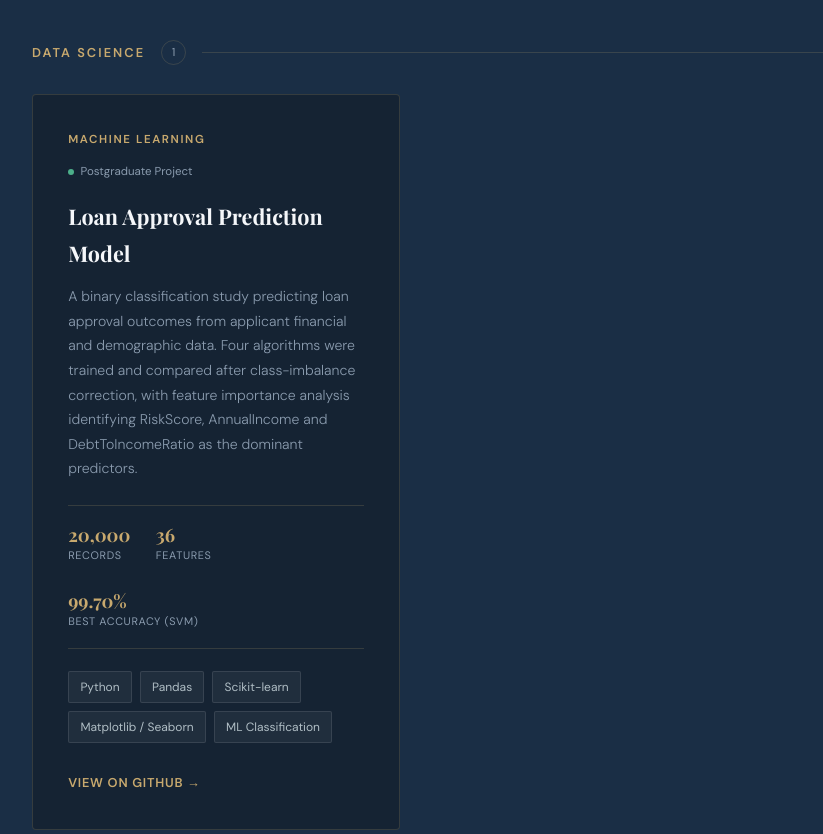
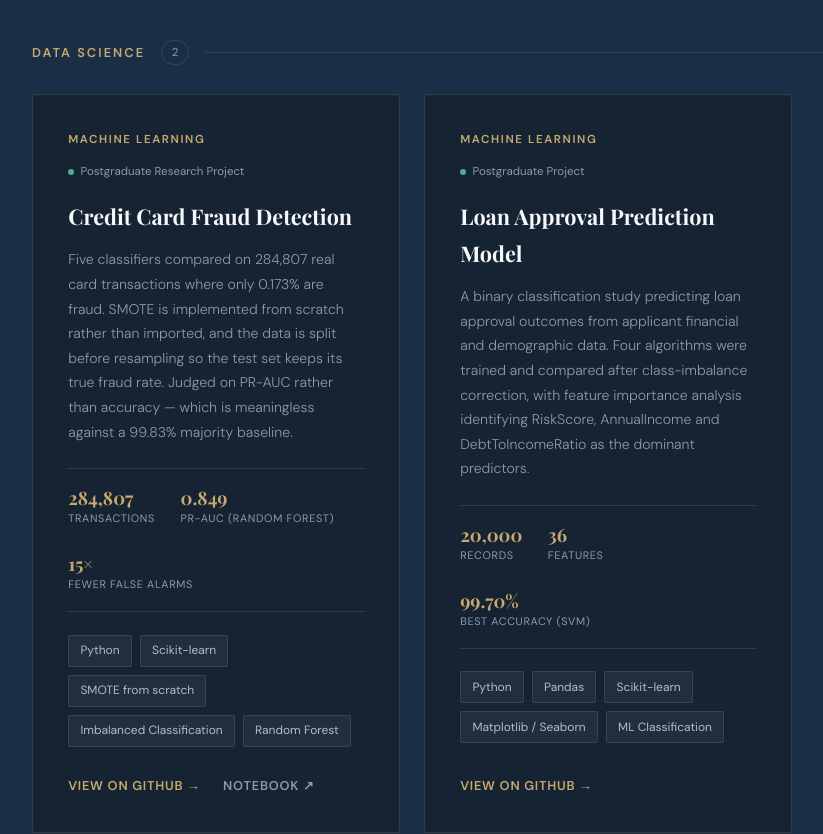
Before and after one commit to Siya990808/Siya990808.github.io, a plain HTML site: page index.html in a window 1280 px wide. Shown: the part 4080-4914 px from the top of the page, without its empty margins (32-855 px from the left). Drawn offline with nearby package versions, Linux system fonts and the light colour scheme.

Commit message:
Add Credit Card Fraud Detection to Data Science projects
Links to the new repo and directly to the executed notebook. Data Science group count 1 -> 2.

```diff
--- a/index.html
+++ b/index.html
@@ -1053,10 +1053,47 @@
     <div class="project-group" data-category="datascience">
       <div class="project-group-head fade-in">
         <span class="project-group-title">Data Science</span>
-        <span class="project-group-count">1</span>
+        <span class="project-group-count">2</span>
         <span class="project-group-rule"></span>
       </div>
       <div class="projects-grid">
+
+        <div class="project-card fade-in">
+          <div class="project-type">Machine Learning</div>
+          <div class="project-highlight"><span></span> Postgraduate Research Project</div>
+          <h3 class="project-title">Credit Card Fraud Detection</h3>
+          <p class="project-desc">
+            Five classifiers compared on 284,807 real card transactions where only 0.173% are
+            fraud. SMOTE is implemented from scratch rather than imported, and the data is split
+            before resampling so the test set keeps its true fraud rate. Judged on PR-AUC rather
+            than accuracy — which is meaningless against a 99.83% majority baseline.
+          </p>
+          <div class="project-metrics">
+            <div>
+              <div class="project-metric-num">284,807</div>
+              <div class="project-metric-label">Transactions</div>
+            </div>
+            <div>
+              <div class="project-metric-num">0.849</div>
+              <div class="project-metric-label">PR-AUC (Random Forest)</div>
+            </div>
+            <div>
+              <div class="project-metric-num">15×</div>
+              <div class="project-metric-label">Fewer False Alarms</div>
+            </div>
+          </div>
+          <div class="project-tags">
+            <span class="project-tag">Python</span>
+            <span class="project-tag">Scikit-learn</span>
+            <span class="project-tag">SMOTE from scratch</span>
+            <span class="project-tag">Imbalanced Classification</span>
+            <span class="project-tag">Random Forest</span>
+          </div>
+          <div class="project-links">
+            <a href="https://github.com/Siya990808/credit-card-fraud-detection" class="project-link" target="_blank" rel="noopener">View on GitHub →</a>
+            <a href="https://github.com/Siya990808/credit-card-fraud-detection/blob/main/notebooks/fraud_detection.ipynb" class="project-link secondary" target="_blank" rel="noopener">Notebook ↗</a>
+          </div>
+        </div>
 
         <div class="project-card fade-in">
           <div class="project-type">Machine Learning</div>
```
